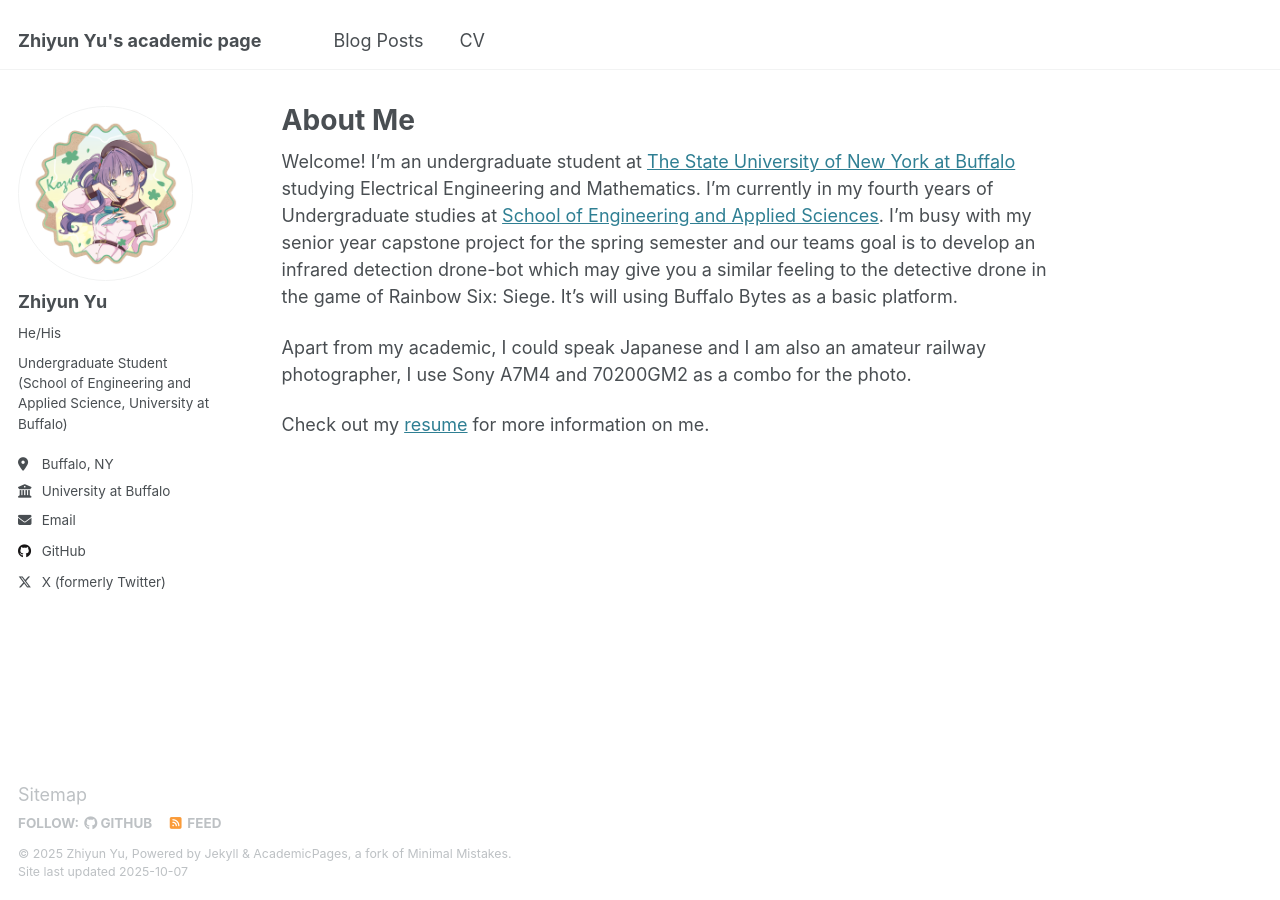
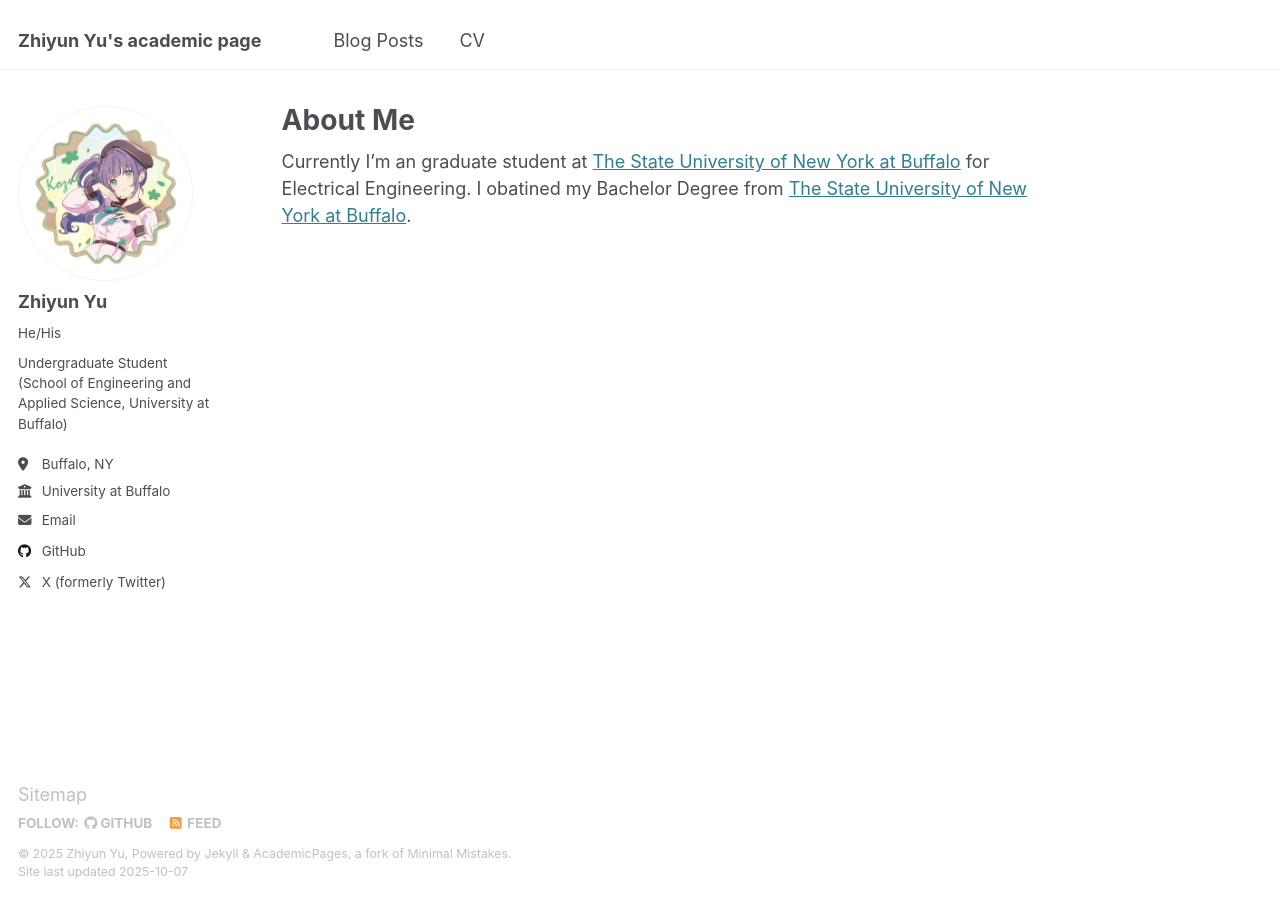
Before and after one commit to tobu61106f/tobu61106f.github.io, a Jekyll site: the page built from _pages/about.md, in a window 1280 px wide. Built offline with Jekyll 4.4.1, drawn with Linux system fonts in a browser that asks for light colours.

Commit message:
Update about.md

```diff
--- a/_pages/about.md
+++ b/_pages/about.md
@@ -7,8 +7,4 @@
   - /about.html
 ---
 
-Welcome! I'm an undergraduate student at [The State University of New York at Buffalo](https://buffalo.edu) studying Electrical Engineering and Mathematics. I'm currently in my fourth years of Undergraduate studies at [School of Engineering and Applied Sciences](https://engineering.buffalo.edu/). I'm busy with my senior year capstone project for the spring semester and our teams goal is to develop an infrared detection drone-bot which may give you a similar feeling to the detective drone in the game of Rainbow Six: Siege. It's will using Buffalo Bytes as a basic platform.
-
-Apart from my academic, I could speak Japanese and I am also an amateur railway photographer, I use Sony A7M4 and 70200GM2 as a combo for the photo.
-
-Check out my [resume](https://github.com/tobu61106f/ZhiyunYu-CV/blob/main/resume.pdf) for more information on me.
+Currently I'm an graduate student at [The State University of New York at Buffalo](https://buffalo.edu) for Electrical Engineering. I obatined my Bachelor Degree from [The State University of New York at Buffalo](https://buffalo.edu).
```
